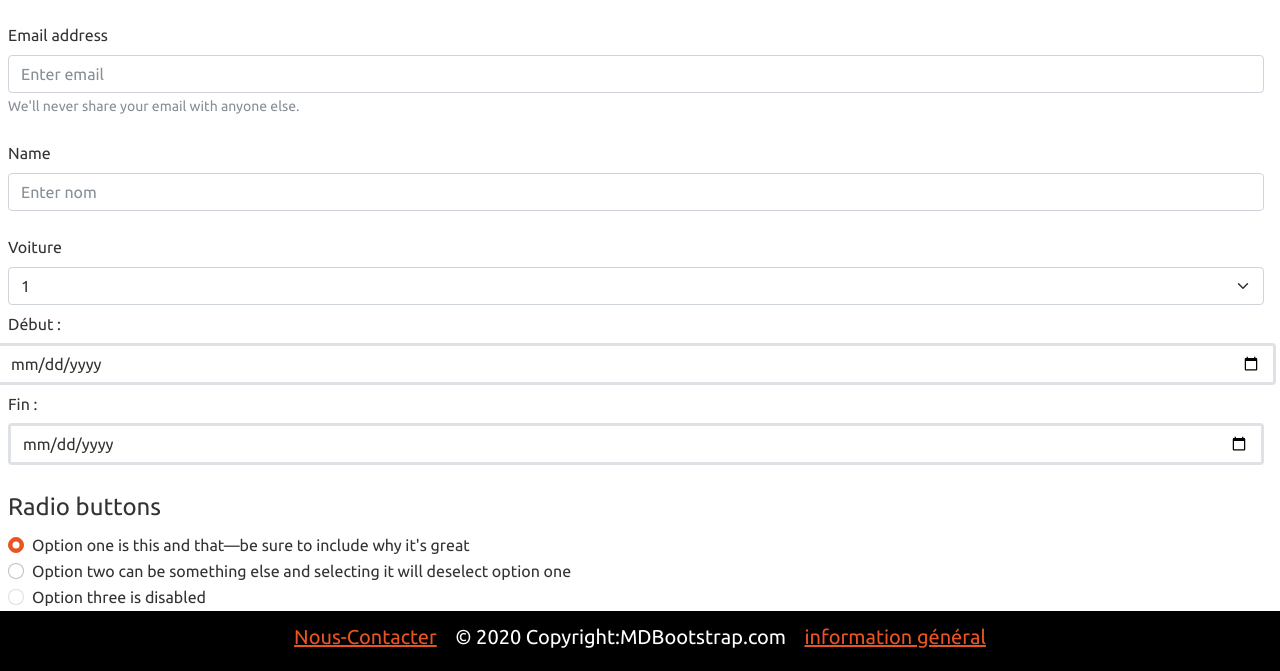
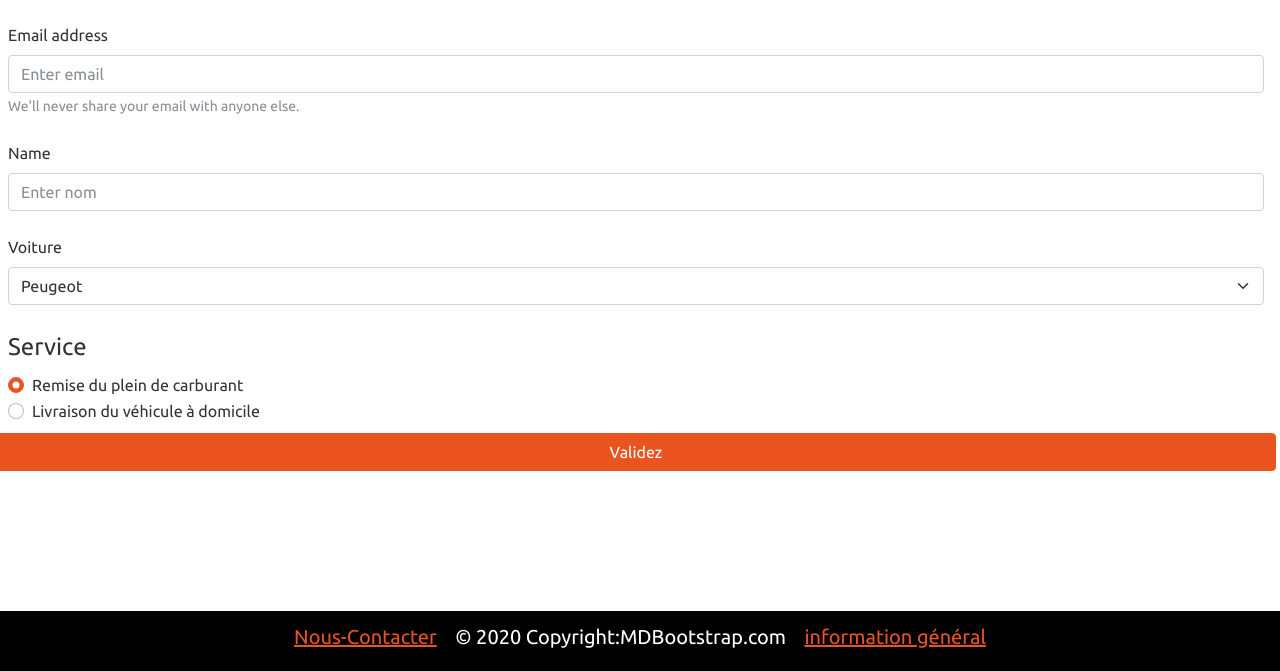
Before and after one commit to Lalie19/Projet-car, a PHP site: template src/View/Reservation/index.html.twig in a window 1280 px wide. Shown: the part 129-800 px from the top of the page. Run offline with PHP 8.4, Linux system fonts and the light colour scheme; the template is opened without the code that fills it: most values are stand-ins (such as "Sample title", 1, 10 or a date in 2020); some libraries are stand-ins or nearby versions.

Commit message:
jenesaispas

```diff
--- a/src/Controller/PeugeotController.php
+++ b/src/Controller/PeugeotController.php
@@ -24,6 +24,7 @@ class PeugeotController extends AbstractController
     {
         $peugeotManager = new PeugeotManager();
         $peugeots = $peugeotManager->selectAll();
+        $peugeots1 = $peugeotManager->selectAllOrdered();
 
         return $this->twig->render('Peugeot/index.html.twig', ['peugeots' => $peugeots]);
     }
--- a/src/Controller/ReservationController.php
+++ b/src/Controller/ReservationController.php
@@ -64,7 +64,7 @@ class ReservationController extends AbstractController
         if ($_SERVER['REQUEST_METHOD'] === 'POST') {
             $reservation= [
                 "start_end" => $_POST['start_end'],
-                "end-date" => $_POST['end-date'],
+                "end_date" => $_POST['end_date'],
             ];
             $reservationManager->edit($id, $reservation);
         }
--- a/src/Model/CarManager.php
+++ b/src/Model/CarManager.php
@@ -17,4 +17,5 @@ class CarManager extends AbstractManager
         parent::__construct(self::TABLE);
     }
 
+
 }
--- a/src/Model/UserManager.php
+++ b/src/Model/UserManager.php
@@ -17,4 +17,5 @@ class UserManager extends AbstractManager
         parent::__construct(self::TABLE);
     }
 
+
 }
--- a/src/View/Home/index.html.twig
+++ b/src/View/Home/index.html.twig
@@ -15,11 +15,11 @@
               <input type="hidden" name="id" value="">
                 <div class="form-group">
                   <label class="col-form-label" for="birthday">Début : </label>
-                  <input type="date" class="form-control border border-3" name="birthday">
+                  <input type="date" class="form-control border border-3" name="birthday" value="{{reservation.start_end}}">
                 </div>
                 <div class="form-group">
                   <label class="col-form-label" for="birthday">Fin : </label>
-                  <input type="date" class="form-control border border-3" name="birthday">
+                  <input type="date" class="form-control border border-3" name="birthday"value="{{reservation.end_date}}">
                 </div>
               <a class="btn btn-primary mt-2" href="/reservation">Offre</a>
             </form>
--- a/src/View/Reservation/index.html.twig
+++ b/src/View/Reservation/index.html.twig
@@ -14,46 +14,40 @@
     </div>
     <div class="form-group">
         <label for="exampleInputEmail1" class="form-label mt-4">Name</label>
-        <input type="email" class="form-control" id="exampleInputEmail1" aria-describedby="emailHelp" placeholder="Enter nom">
+        <input type="texte" class="form-control" id="exampleInputEmail1" aria-describedby="emailHelp" placeholder="Enter nom">
     </div>
     <div class="form-group">
         <label for="exampleSelect1" class="form-label mt-4">Voiture</label>
         <select class="form-select" id="exampleSelect1">
-        <option>1</option>
-        <option>2</option>
-        <option>3</option>
+        <option>Peugeot</option>
+        <option>Renault</option>
+        <option>Ford</option>
         </select>
     </div>
-    <label class="col-form-label" for="birthday">Début : </label>
+    {# <label class="col-form-label" for="birthday">Début : </label>
                 <input type="date" class="form-control border border-3" name="birthday" value="{{ wizard.birthday }}">
                 </div>
                 <div class="form-group">
                 <label class="col-form-label" for="birthday">Fin : </label>
                 <input type="date" class="form-control border border-3" name="birthday" value="{{ wizard.birthday }}">
-                </div>
+                </div> #}
     <fieldset class="form-group">
-    <legend class="mt-4">Radio buttons</legend>
+    <legend class="mt-4">Service</legend>
     <div class="form-check">
         <label class="form-check-label">
-        <input type="radio" class="form-check-input" name="optionsRadios" id="optionsRadios1" value="option1" checked="">
-        Option one is this and that—be sure to include why it's great
+        <input type="radio" class="form-check-input" name="optionsRadios" id="optionsRadios1" value="{{service.description}}" checked="">
+        Remise du plein de carburant
         </label>
     </div>
     <div class="form-check">
         <label class="form-check-label">
-        <input type="radio" class="form-check-input" name="optionsRadios" id="optionsRadios2" value="option2">
-        Option two can be something else and selecting it will deselect option one
-        </label>
-    </div>
-    <div class="form-check disabled">
-        <label class="form-check-label">
-        <input type="radio" class="form-check-input" name="optionsRadios" id="optionsRadios3" value="option3" disabled="">
-        Option three is disabled
+        <input type="radio" class="form-check-input" name="optionsRadios" id="optionsRadios2" value="{{service.description}}">
+        Livraison du véhicule à domicile
         </label>
     </div>
     </fieldset>
 
-
+    <a class="btn btn-primary mt-2" href="reservation/ma_reservation.html.twig">Validez</a>
 </form>
 </body>
 {% endblock %}
```
Also changed, not shown: src/Controller/ServiceController.php (+13 -1 lines), src/Model/PeugeotManager.php (+9 -1 lines), src/Model/ReservationManager.php (+8 -0 lines), src/View/Reservation/list.html.twig (+4 -4 lines), src/View/Reservation/ma_reservation.html.twig (added, +13 -0 lines), lv.png (deleted).
